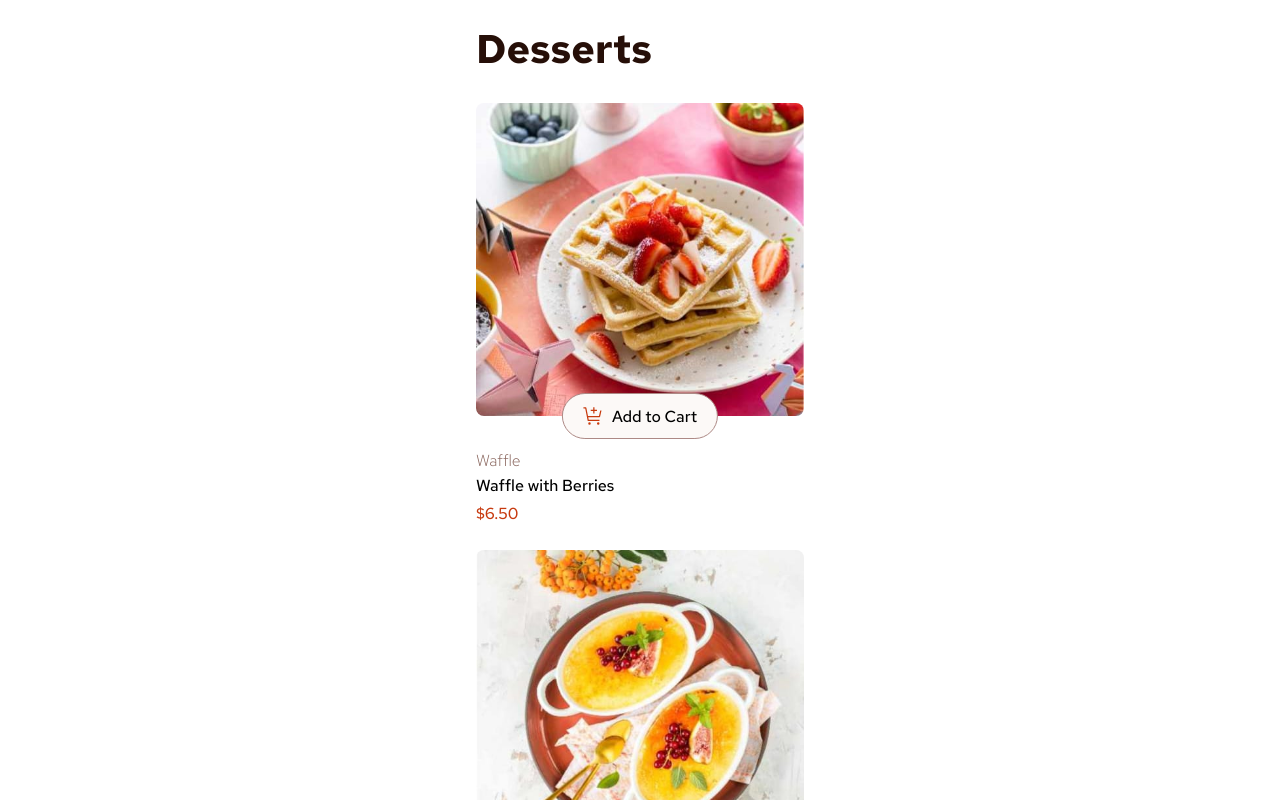
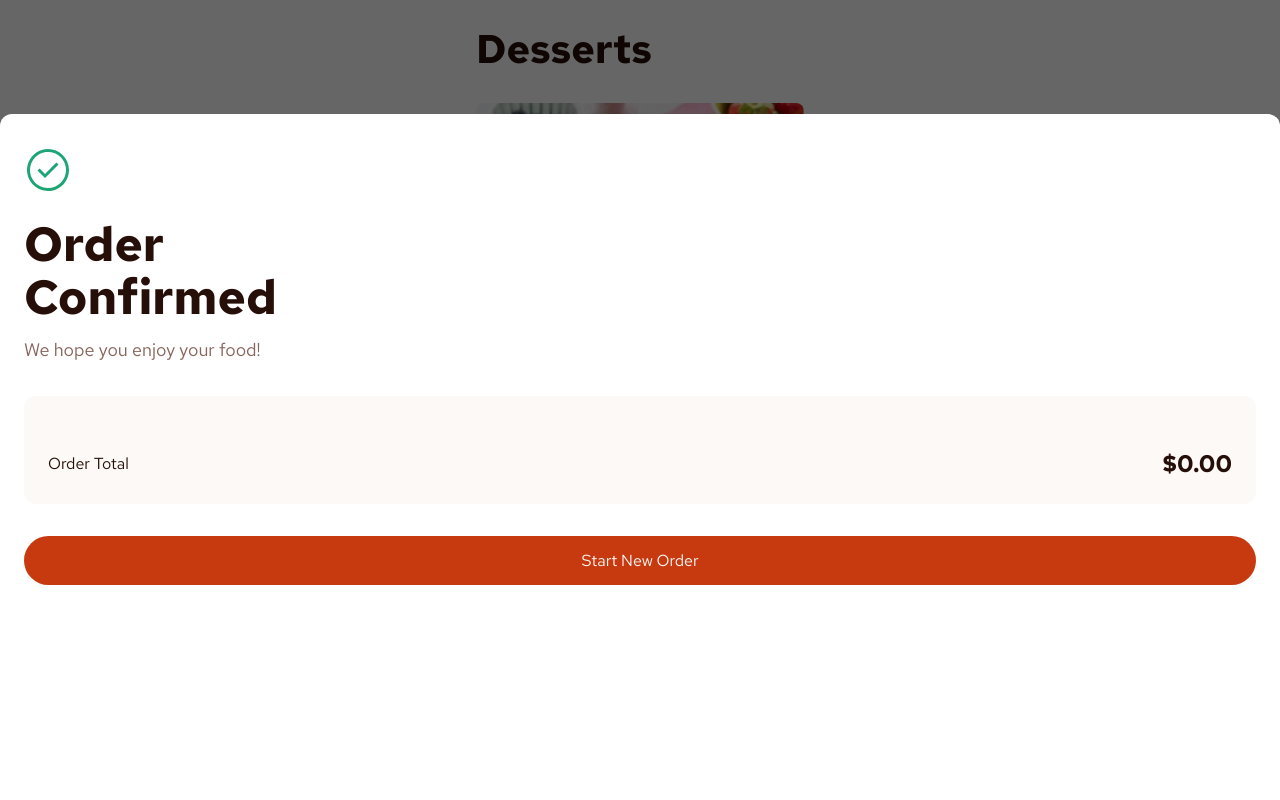
Before and after one commit to PastaSus/product-list-with-cart-main, a React (Vite) app in the folder product-list/: page / in a window 1280 px wide. Shown: the top 800 px of the page. Built offline with nearby package versions, Linux system fonts and the light colour scheme.

Commit message:
styles: finish order confirmation ui feat: finish logic for order confirmation

```diff
--- a/product-list/src/App.jsx
+++ b/product-list/src/App.jsx
@@ -9,7 +9,7 @@ import desserts from "./assets/data.json";
 
 function App() {
   const [cart, setCart] = useState([]);
-  const [confirmOpen, setConfirmOpen] = useState(false);
+  const [confirmOpen, setConfirmOpen] = useState(true);
 
   function handleAdd(dessertIndex) {
     const dessert = desserts[dessertIndex];
--- a/product-list/src/components/Cart.jsx
+++ b/product-list/src/components/Cart.jsx
@@ -1,4 +1,4 @@
-function Cart({ items, totalItems, totalPrice, onRemove }) {
+function Cart({ items, totalItems, totalPrice, onRemove, onConfirm }) {
   const removeCartItem = (item) => {
     for (let i = 0; i < item.quantity; i++) {
       onRemove(item.index);
@@ -89,7 +89,7 @@ function Cart({ items, totalItems, totalPrice, onRemove }) {
             </div>
             <button
               className="mt-6 w-full cursor-pointer rounded-full border-none bg-[var(--Red)] py-4 text-[var(--Rose-50)]"
-              // onClick={""}
+              onClick={onConfirm}
             >
               Confirm Order
             </button>
--- a/product-list/src/components/ConfirmOrder.jsx
+++ b/product-list/src/components/ConfirmOrder.jsx
@@ -1,4 +1,4 @@
-function ConfirmOrder({}) {
+function ConfirmOrder({ items, totalPrice, onReset }) {
   return (
     <div
       className="bg-opacity-50 absolute inset-0 z-50 flex items-center justify-center bg-black/60"
@@ -6,7 +6,7 @@ function ConfirmOrder({}) {
       aria-modal="true"
       aria-labelledby="order-confirmed-heading"
     >
-      <article className="absolute top-1/7 bottom-0 h-[100vh] w-full overflow-y-auto rounded-t-xl bg-white p-7">
+      <article className="absolute top-1/7 bottom-0 min-h-172 w-full overflow-y-scroll rounded-t-xl bg-white px-6 py-8">
         <header className="mb-6">
           <img
             src="./../../assets/images/icon-order-confirmed.svg"
@@ -18,26 +18,56 @@ function ConfirmOrder({}) {
           >
             Order Confirmed
           </h2>
-          <p className="mt-2 text-lg text-[var(--Rose-500)]">
+          <p className="mt-3 text-lg text-[var(--Rose-500)]">
             We hope you enjoy your food!
           </p>
         </header>
 
-        <div className="mb-6 rounded-lg bg-[var(--Rose-50)] p-4">
-          <ul
-            className="m-0 list-none space-y-4 p-0"
-            aria-label="Order items"
-          ></ul>
+        <div className="mt-8 rounded-xl bg-[var(--Rose-50)] px-6 pt-3 pb-6">
+          <ul className="m-0 list-none p-0" aria-label="Order items">
+            {items.map((item) => (
+              <li
+                key={item.index}
+                className="flex items-center justify-between border-b border-[var(--Rose-100)] py-4"
+              >
+                <div className="flex items-center gap-4">
+                  <img
+                    src={item.image.thumbnail} // assuming JSON has thumbnail
+                    alt={item.name}
+                    className="h-12 w-12 rounded-sm"
+                  />
+                  <div className="grid gap-2">
+                    <h3 className="mt-0 text-base font-medium text-[var(--Rose-900)]">
+                      {item.name.length > 20
+                        ? item.name.slice(0, 20) + "..."
+                        : item.name}
+                    </h3>
+                    <span className="flex items-center gap-3 text-sm text-[var(--Rose-500)]">
+                      <span className="font-semibold text-[var(--Red)]">
+                        {item.quantity}x
+                      </span>{" "}
+                      <span className="">@ ${item.price.toFixed(2)}</span>
+                    </span>
+                  </div>
+                </div>
+                <span className="font-semibold text-[var(--Rose-900)]">
+                  ${(item.price * item.quantity).toFixed(2)}
+                </span>
+              </li>
+            ))}
+          </ul>
 
-          <div className="mt-6 flex items-center justify-between border-t pt-4">
-            <span>Order Total</span>
-            <output className="text-2xl font-bold"></output>
+          <div className="mt-6 flex items-center justify-between pt-4">
+            <span className="text-[var(--Rose-900)]">Order Total</span>
+            <output className="text-2xl font-bold text-[var(--Rose-900)]">
+              ${totalPrice.toFixed(2)}
+            </output>
           </div>
         </div>
 
         <button
-          className="mt-6 w-full cursor-pointer rounded-full border-none bg-[var(--Red)] py-4 text-[var(--Rose-50)]"
-          // onClick={""}
+          className="mt-8 w-full cursor-pointer rounded-full border-none bg-[var(--Red)] py-4 text-[var(--Rose-50)]"
+          onClick={onReset}
         >
           Start New Order
         </button>
```
